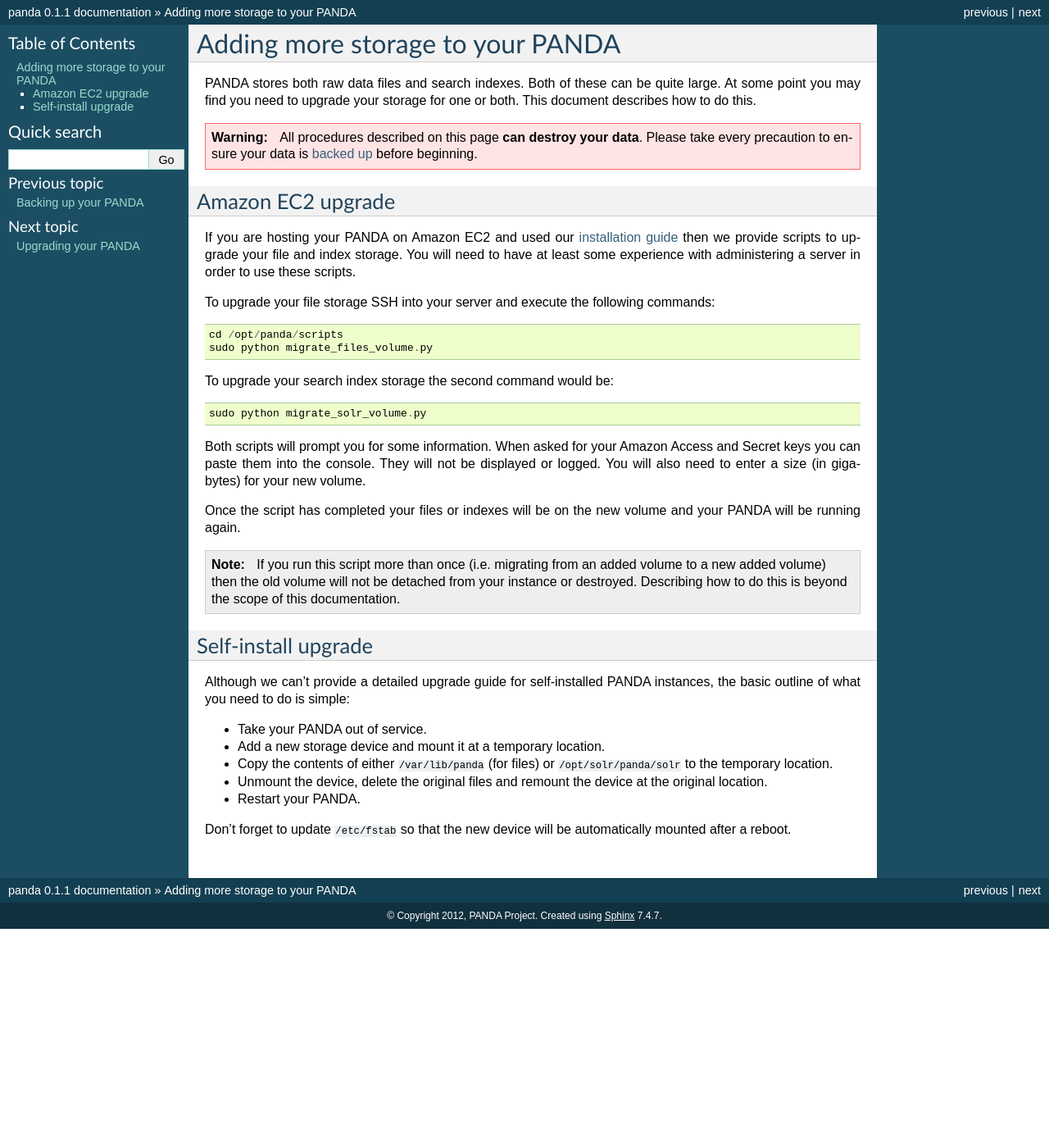
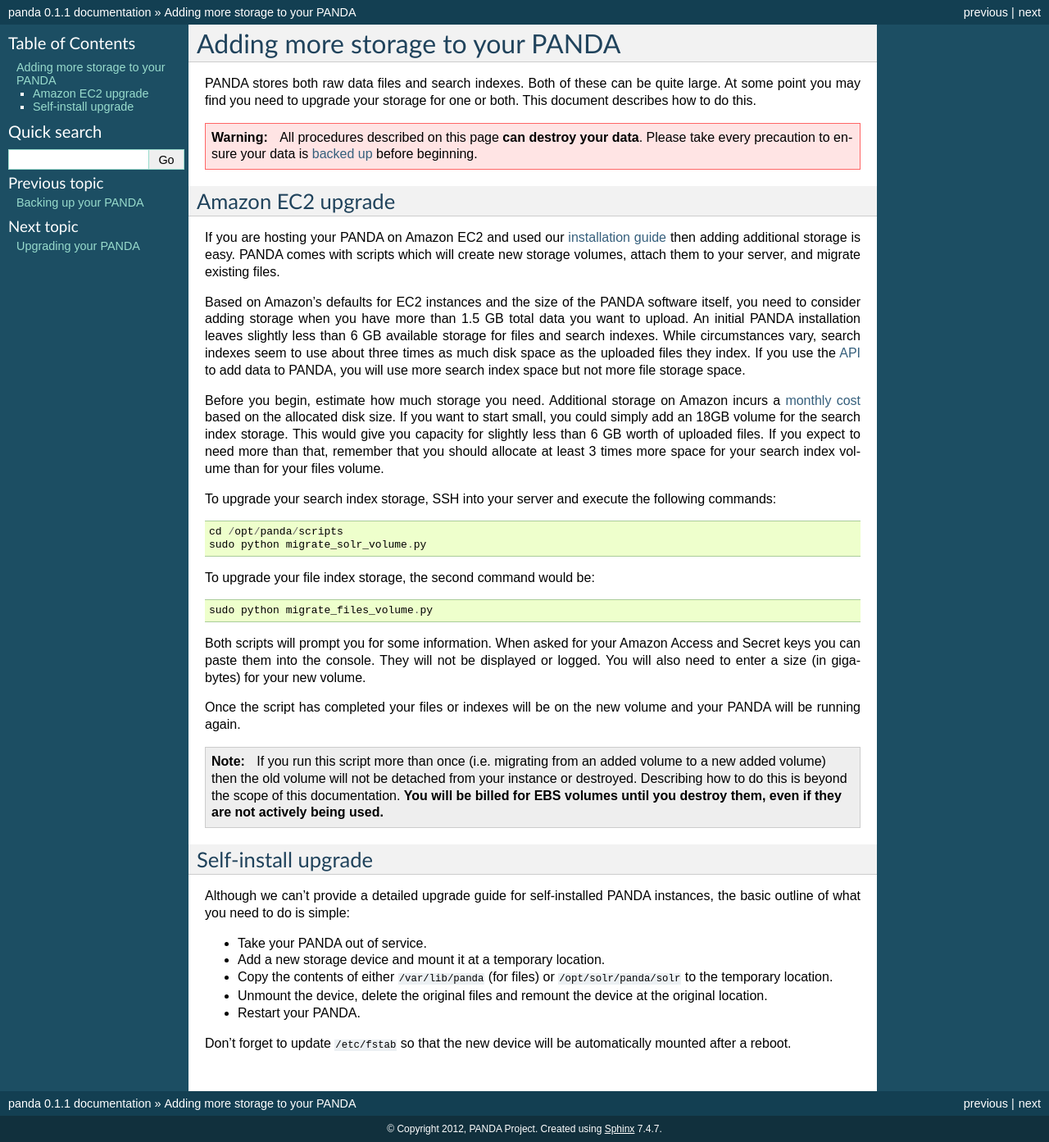
Before and after one commit to pandaproject/panda, a Sphinx documentation site: the page built from docs/storage.rst, in a window 1280 px wide. Shown: the whole page at 82% size. Built offline with Sphinx 7.4.7, drawn with Linux system fonts in a browser that asks for light colours; before the commit the page ends 1133 px from its top, so only the background shows below that.

Commit message:
update based on some practical experience

```diff
--- a/docs/storage.rst
+++ b/docs/storage.rst
@@ -11,16 +11,20 @@
 Amazon EC2 upgrade
 ==================
 
-If you are hosting your PANDA on Amazon EC2 and used our :doc:`installation guide <amazon>` then we provide scripts to upgrade your file and index storage. You will need to have at least some experience with administering a server in order to use these scripts.
+If you are hosting your PANDA on Amazon EC2 and used our :doc:`installation guide <amazon>` then adding additional storage is easy. PANDA comes with scripts which will create new storage volumes, attach them to your server, and migrate existing files.
 
-To upgrade your file storage SSH into your server and execute the following commands::
+Based on Amazon's defaults for EC2 instances and the size of the PANDA software itself, you need to consider adding storage when you have more than 1.5 GB total data you want to upload. An initial PANDA installation leaves slightly less than 6 GB available storage for files and search indexes. While circumstances vary, search indexes seem to use about three times as much disk space as the uploaded files they index. If you use the :doc:`API<api>` to add data to PANDA, you will use more search index space but not more file storage space.
+
+Before you begin, estimate how much storage you need. Additional storage on Amazon incurs a `monthly cost <http://aws.amazon.com/pricing/ebs/>`_ based on the allocated disk size. If you want to start small, you could simply add an 18GB volume for the search index storage. This would give you capacity for slightly less than 6 GB worth of uploaded files. If you expect to need more than that,  remember that you should allocate at least 3 times more space for your search index volume than for your files volume.
+
+To upgrade your search index storage, SSH into your server and execute the following commands::
 
     cd /opt/panda/scripts
+    sudo python migrate_solr_volume.py
+
+To upgrade your file index storage, the second command would be::
+
     sudo python migrate_files_volume.py
-
-To upgrade your search index storage the second command would be::
-
-    sudo python migrate_solr_volume.py
 
 Both scripts will prompt you for some information. When asked for your Amazon Access and Secret keys you can paste them into the console. They will not be displayed or logged. You will also need to enter a size (in gigabytes) for your new volume.
 
@@ -28,7 +32,7 @@
 
 .. note::
 
-    If you run this script more than once (i.e. migrating from an added volume to a new added volume) then the old volume will not be detached from your instance or destroyed. Describing how to do this is beyond the scope of this documentation.
+    If you run this script more than once (i.e. migrating from an added volume to a new added volume) then the old volume will not be detached from your instance or destroyed. Describing how to do this is beyond the scope of this documentation. **You will be billed for EBS volumes until you destroy them, even if they are not actively being used.**
 
 Self-install upgrade
 ====================
```
